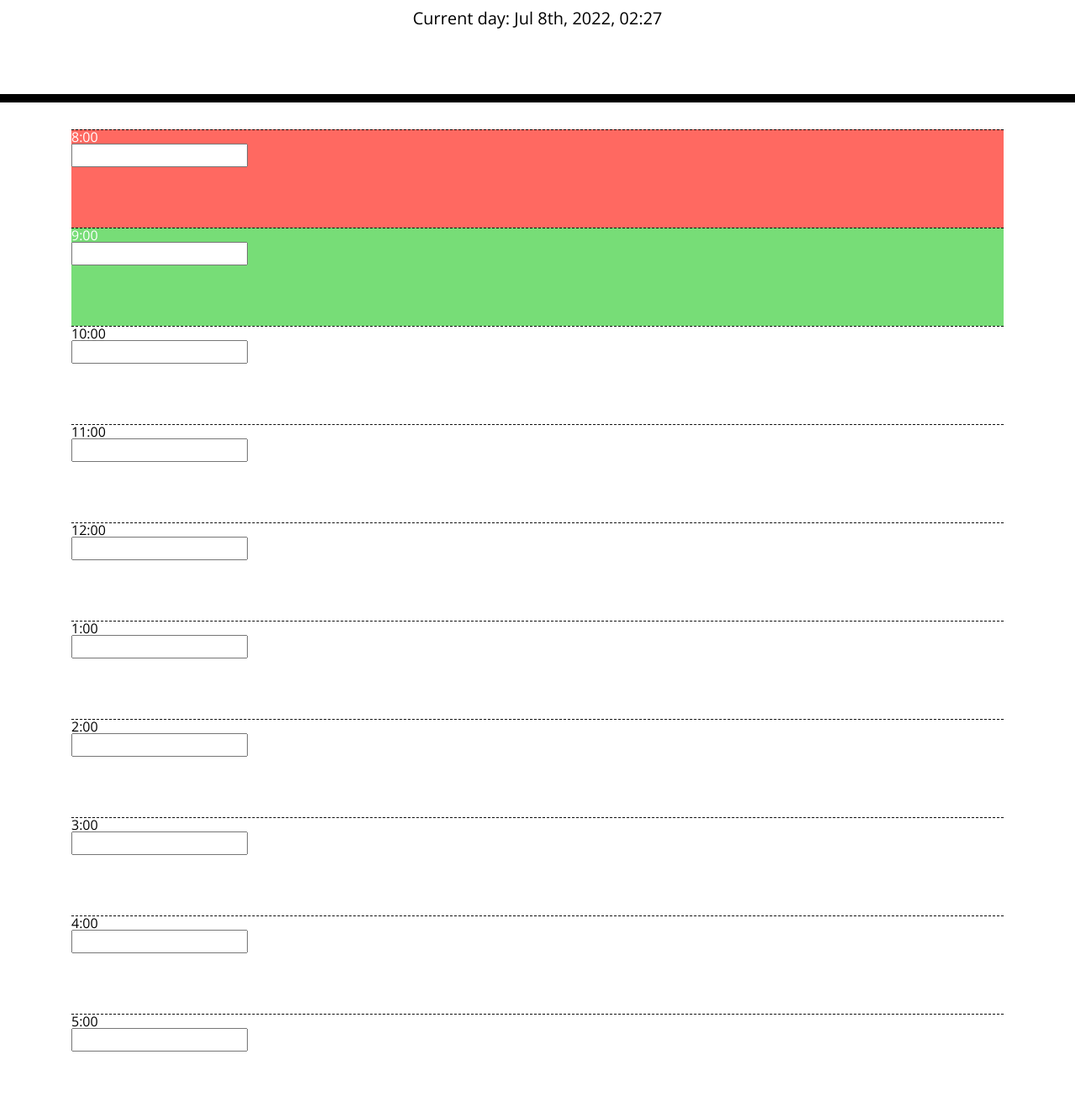
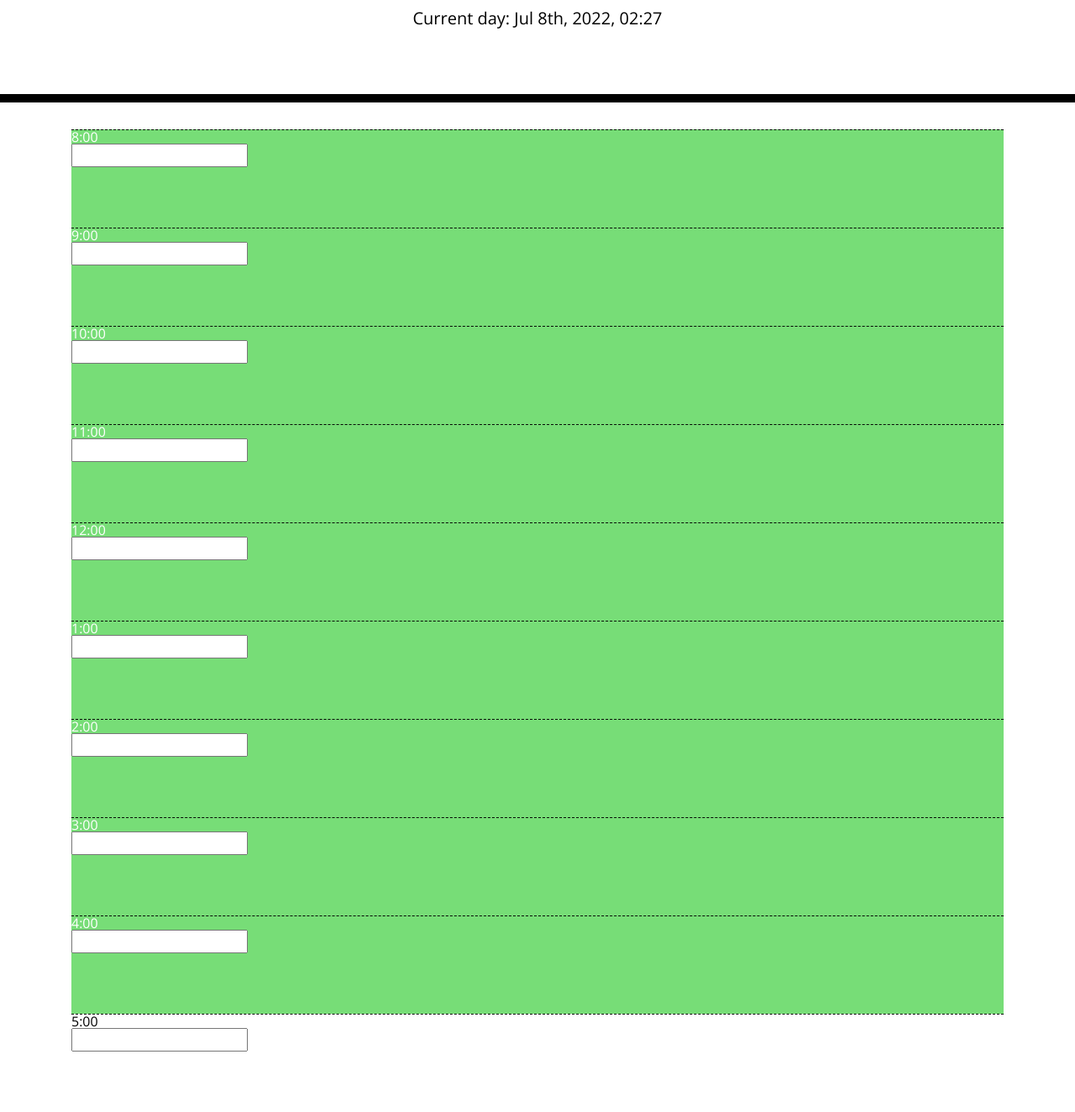
Before and after one commit to KayHancock/Week-5-Work-Day-Scheduler, a plain HTML site: page index.html in a window 1280 px wide. Shown: the part 182-1506 px from the top of the page at 84% size. Drawn offline with nearby package versions, Linux system fonts and the light colour scheme.

Commit message:
Added time logic

```diff
--- a/index.html
+++ b/index.html
@@ -31,13 +31,13 @@
     </header>
     <div class="container">
       <!-- Timeblocks go here -->
-      <div id="8" class="hour present">
+      <div id="8" class="hour">
         <section>
           8:00
         </section>
         <form class="input"><input type="text"></form>
       </div>
-      <div id="9" class="hour future">
+      <div id="9" class="hour">
         <section>
           9:00
         </section>
--- a/script.js
+++ b/script.js
@@ -1,6 +1,145 @@
 //Var Setup
 var currentDay = document.getElementById("currentDay");
 var date = moment().format("MMM Do, YYYY, hh:mm");
+var hour = moment().format("H");
+var parsedHour = parseInt(hour);
+var eight = document.getElementById("8");
+var nine = document.getElementById("9");
+var ten = document.getElementById("10");
+var eleven = document.getElementById("11");
+var twelve = document.getElementById("12");
+var one = document.getElementById("1");
+var two = document.getElementById("2");
+var three = document.getElementById("3");
+var four = document.getElementById("4");
+var five = document.getElementById("8");
+
+
+//Functions
+function checkTime8 () {
+    if (parsedHour === 8) {
+        eight.classList.add("present");
+    }
+    if (parsedHour > 8) {
+        eight.classList.add("past");
+    }
+    if (parsedHour < 8) {
+        eight.classList.add("future");
+    }
+}
+
+function checkTime9 () {
+    if (parsedHour === 9) {
+        nine.classList.add("present");
+    }
+    if (parsedHour > 9) {
+        nine.classList.add("past");
+    }
+    if (parsedHour < 9) {
+        nine.classList.add("future");
+    }
+}
+
+function checkTime10 () {
+    if (parsedHour === 10) {
+        ten.classList.add("present");
+    }
+    if (parsedHour > 10) {
+        ten.classList.add("past");
+    }
+    if (parsedHour < 10) {
+        ten.classList.add("future");
+    }
+}
+
+function checkTime11 () {
+    if (parsedHour === 11) {
+        eleven.classList.add("present");
+    }
+    if (parsedHour > 11) {
+        eleven.classList.add("past");
+    }
+    if (parsedHour < 11) {
+        eleven.classList.add("future");
+    }
+}
+function checkTime12 () {
+    if (parsedHour === 12) {
+        twelve.classList.add("present");
+    }
+    if (parsedHour > 12) {
+        twelve.classList.add("past");
+    }
+    if (parsedHour < 12) {
+        twelve.classList.add("future");
+    }
+}
+function checkTime1 () {
+    if (parsedHour === 13) {
+        one.classList.add("present");
+    }
+    if (parsedHour > 13) {
+        one.classList.add("past");
+    }
+    if (parsedHour < 13) {
+        one.classList.add("future");
+    }
+}
+function checkTime2 () {
+    if (parsedHour === 14) {
+        two.classList.add("present");
+    }
+    if (parsedHour > 14) {
+        two.classList.add("past");
+    }
+    if (parsedHour < 14) {
+        two.classList.add("future");
+    }
+}
+function checkTime3 () {
+    if (parsedHour === 15) {
+        three.classList.add("present");
+    }
+    if (parsedHour > 15) {
+        three.classList.add("past");
+    }
+    if (parsedHour < 15) {
+        three.classList.add("future");
+    }
+}
+function checkTime4 () {
+    if (parsedHour === 16) {
+        four.classList.add("present");
+    }
+    if (parsedHour > 16) {
+        four.classList.add("past");
+    }
+    if (parsedHour < 16) {
+        four.classList.add("future");
+    }
+}
+function checkTime5 () {
+    if (parsedHour === 17) {
+        five.classList.add("present");
+    }
+    if (parsedHour > 17) {
+        five.classList.add("past");
+    }
+    if (parsedHour < 17) {
+        five.classList.add("future");
+    }
+}
 
 
 currentDay.textContent = "Current day: " + date;
+
+checkTime8 ();
+checkTime9 ();
+checkTime10 ();
+checkTime11 ();
+checkTime12 ();
+checkTime1 ();
+checkTime2 ();
+checkTime3 ();
+checkTime4 ();
+checkTime5 ();
```
